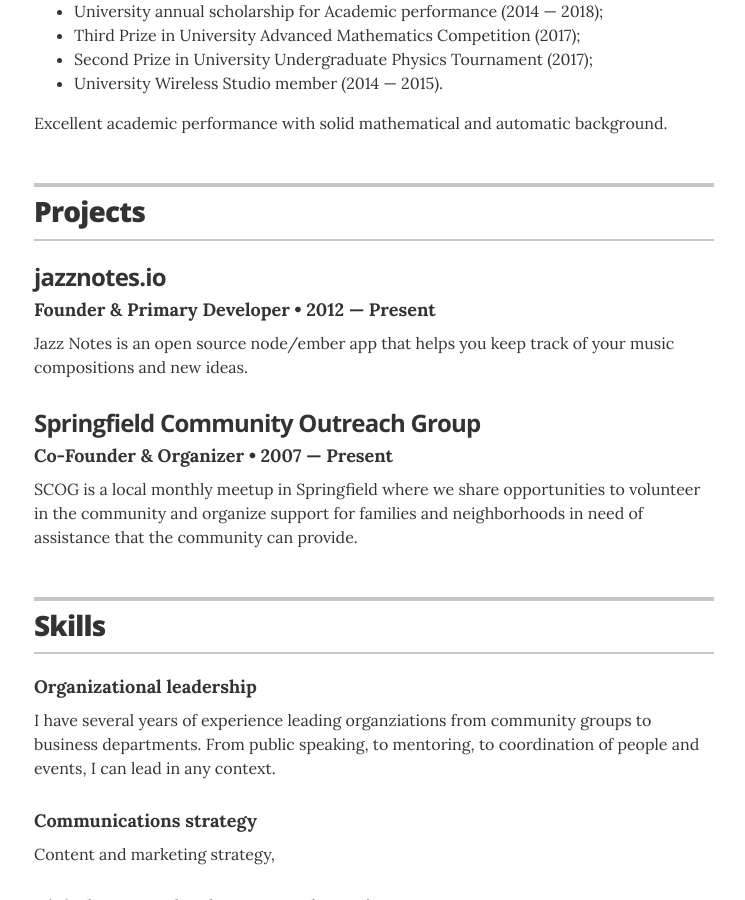
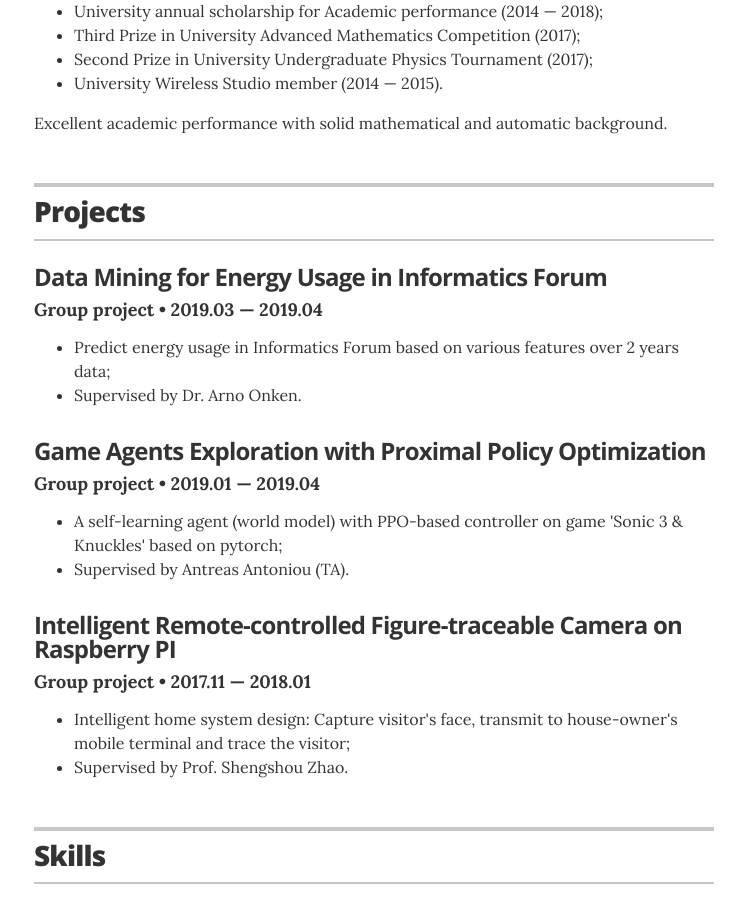
Before and after one commit to zero-cooper/zero-cooper.github.io, a Jekyll site: the page built from index.html, in a window 1280 px wide and 900 px high, scrolled down 1512 px. Shown: the whole window, without its empty margins (266-1011 px from the left). Built offline with Jekyll 4.4.1, drawn with Linux system fonts in a browser that asks for light colours.

Commit message:
Update projects.yml

```diff
--- a/_data/projects.yml
+++ b/_data/projects.yml
@@ -1,16 +1,19 @@
 # Projects
 # uncomment the urls if you wish to display them, and add your own URL
+- project: Data Mining for Energy Usage in Informatics Forum
+  role: Group project
+  duration: 2019.03 &mdash; 2019.04
+  # url: "#"
+  description: <ul><li>Predict energy usage in Informatics Forum based on various features over 2 years data;</li><li>Supervised by Dr. Arno Onken.</li></ul>
 
-# jazznotes.io
-- project: jazznotes.io
-  role: Founder & Primary Developer
-  duration: 2012 &mdash; Present
+
+- project: Game Agents Exploration with Proximal Policy Optimization
+  role: Group project
+  duration: 2019.01 &mdash; 2019.04
   # url: "#"
-  description: Jazz Notes is an open source node/ember app that helps you keep track of your music compositions and new ideas.
+  description: <ul><li>A self-learning agent (world model) with PPO-based controller on game 'Sonic 3 & Knuckles' based on pytorch;</li><li>Supervised by Antreas Antoniou (TA).</li></ul>
 
-# Springfield Community Outreach Group
-- project: Springfield Community Outreach Group
-  role: Co-Founder & Organizer
-  duration: 2007 &mdash; Present
-  # url: "#"
-  description: SCOG is a local monthly meetup in Springfield where we share opportunities to volunteer in the community and organize support for families and neighborhoods in need of assistance that the community can provide.
+- project: Intelligent Remote-controlled Figure-traceable Camera on Raspberry PI
+  role: Group project
+  duration: 2017.11 &mdash; 2018.01
+  description: <ul><li>Intelligent home system design&#58 Capture visitor's face, transmit to house-owner's mobile terminal and trace the visitor;</li><li>Supervised by Prof. Shengshou Zhao.</li></ul>
```
